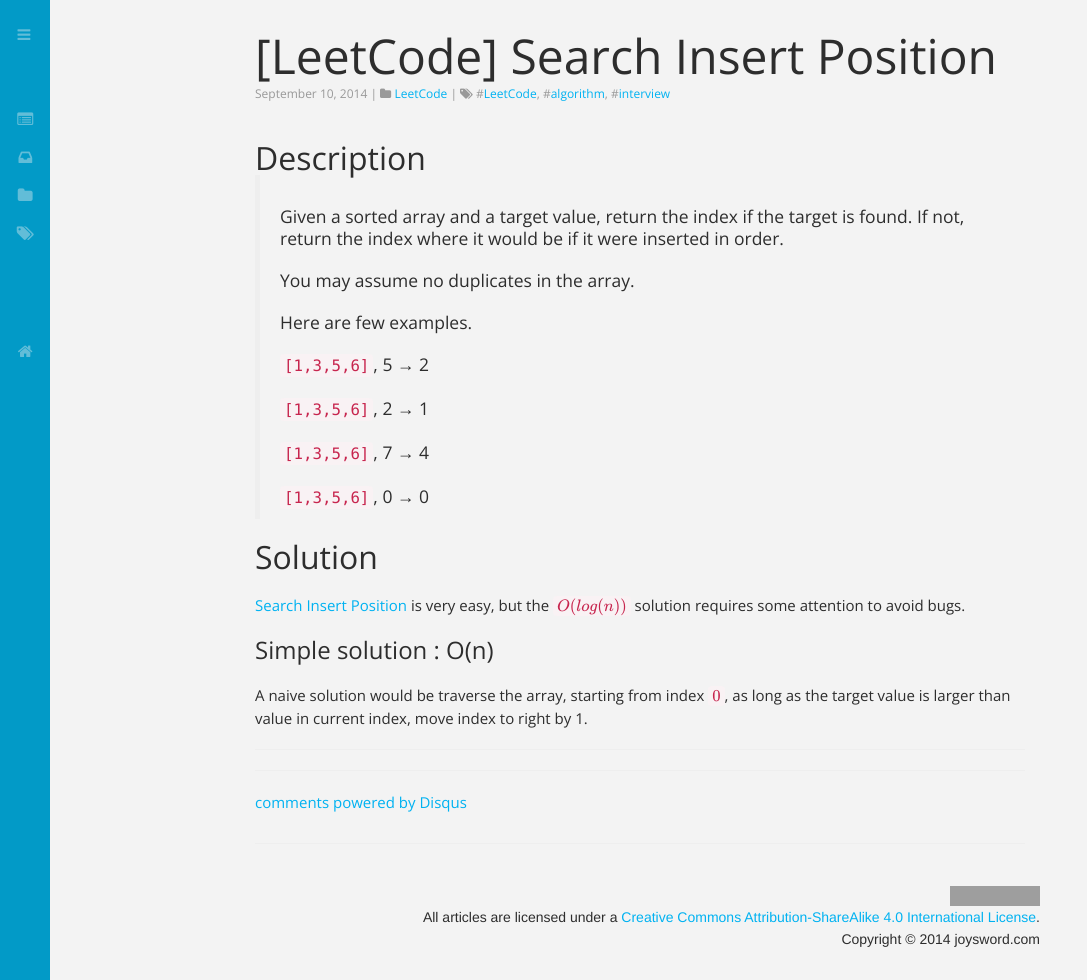
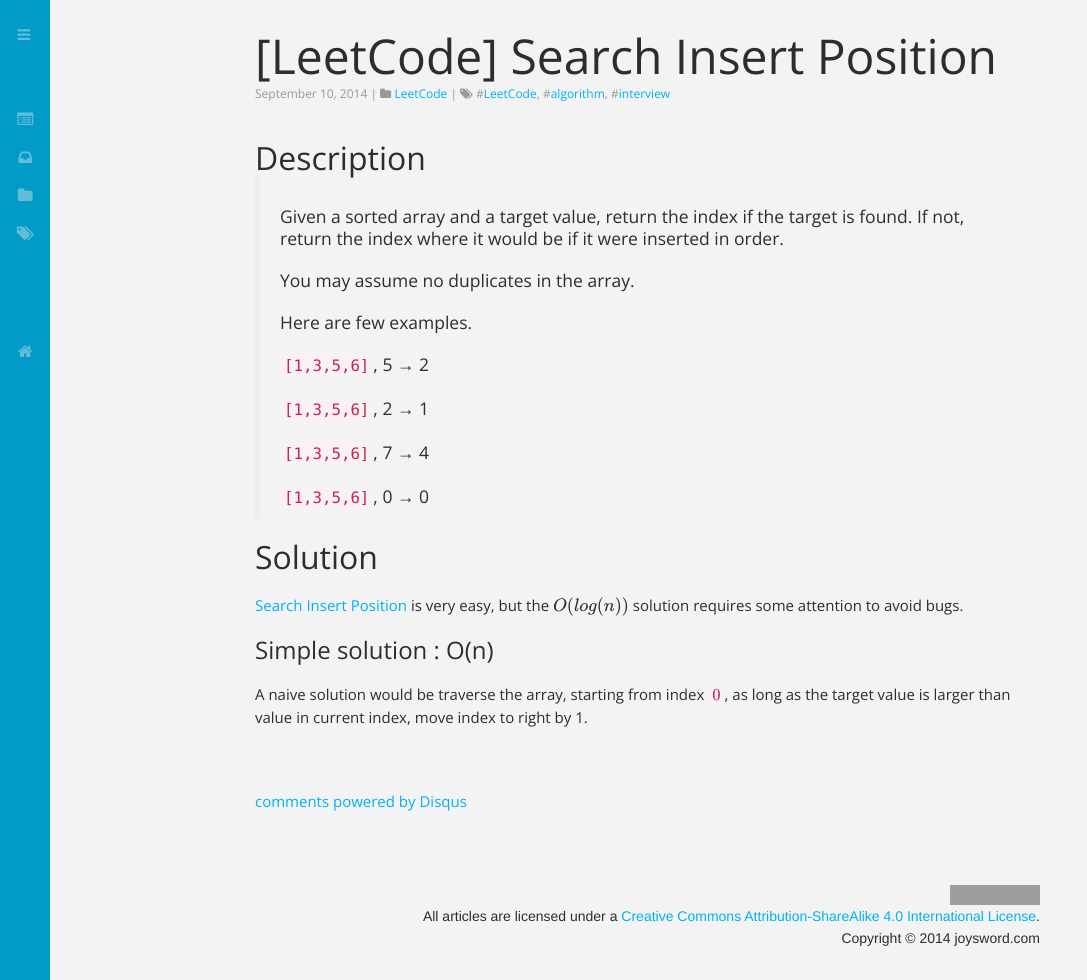
Before and after one commit to joysword/joysword.github.io, a Jekyll site: the page built from _posts/2014-09-10-search_insert_position.md, in a window 1280 px wide. Shown: the whole page, without its empty margins (0-1087 px from the left). Built offline with Jekyll 4.4.1, drawn with Linux system fonts in a browser that asks for light colours; nearby versions of some CDN libraries; Markdown is read by kramdown in place of the engine named in the settings; formulas are drawn with MathJax 3; comment, search, counter and statistics services are not loaded; grey boxes are pictures that could not be loaded.

```diff
--- a/_posts/2014-09-10-search_insert_position.md
+++ b/_posts/2014-09-10-search_insert_position.md
@@ -23,7 +23,7 @@ tags: LeetCode algorithm interview
 
 ### Solution
 
-[Search Insert Position](https://oj.leetcode.com/problems/search-insert-position/) is very easy, but the `\(O(log(n))\)` solution requires some attention to avoid bugs.
+[Search Insert Position](https://oj.leetcode.com/problems/search-insert-position/) is very easy, but the \\(O(log(n))\\) solution requires some attention to avoid bugs.
 
 #### Simple solution : O(n)
 A naive solution would be traverse the array, starting from index `\(0\)`, as long as the target value is larger than value in current index, move index to right by 1.
```
